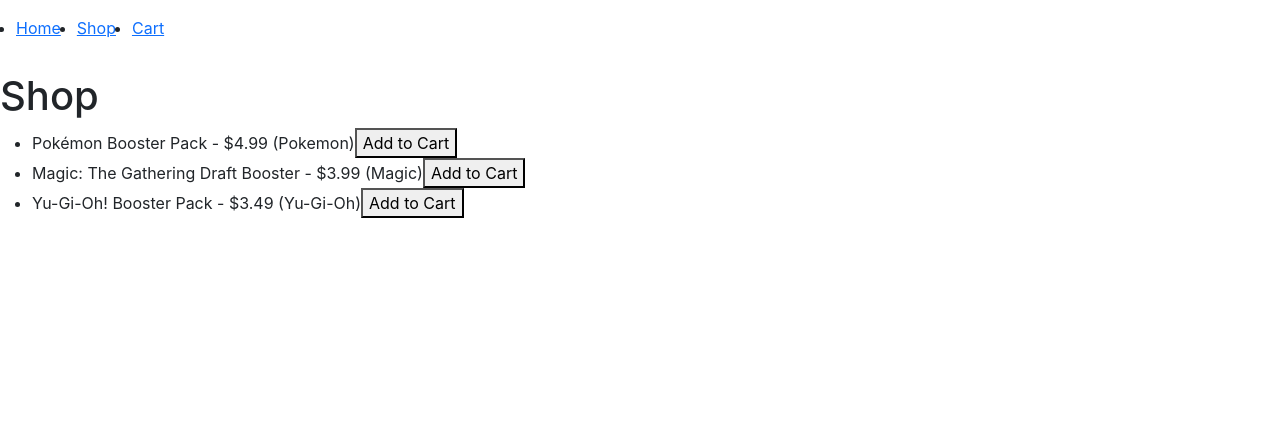
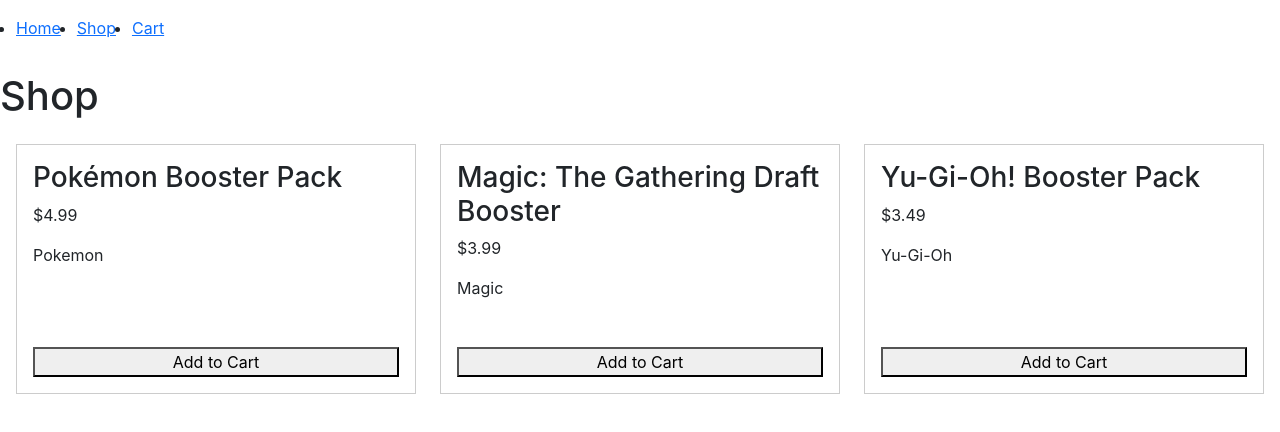
Before and after one commit to amacken3/cscv1.1, a React (Create React App) app in the folder card-shop-client/: page /shop in a window 1280 px wide. Shown: the top 432 px of the page. Built offline with nearby package versions, Linux system fonts and the light colour scheme.

Commit message:
centralized shop layout and added styles for styling of website

```diff
--- /dev/null
+++ b/card-shop-client/src/components/ProductCard.js
@@ -0,0 +1,14 @@
+import React from "react";
+
+function ProductCard({ item, addToCart }) {
+  return (
+    <div className="product-card">
+      <h3>{item.name}</h3>
+      <p>${item.price}</p>
+      <p>{item.game}</p>
+      <button onClick={() => addToCart(item)}>Add to Cart</button>
+    </div>
+  );
+}
+
+export default ProductCard;
--- a/card-shop-client/src/pages/ShopPage.js
+++ b/card-shop-client/src/pages/ShopPage.js
@@ -1,24 +1,20 @@
 import React, { useContext } from "react";
 import products from "../data/product";
 import { CartContext } from "../context/CartContext";
+import ProductCard from "../components/ProductCard";
+import "../styles/shop.css";
 
 function ShopPage() {
-  const { cart, addToCart } = useContext(CartContext);
-
-  console.log(cart); // <-- This is in the right spot now
+  const { addToCart } = useContext(CartContext);
 
   return (
     <div>
       <h1>Shop</h1>
-
-      <ul>
+      <div className="shop-grid">
         {products.map((item) => (
-          <li key={item.id}>
-            {item.name} - ${item.price} ({item.game})
-            <button onClick={() => addToCart(item)}>Add to Cart</button>
-          </li>
+          <ProductCard key={item.id} item={item} addToCart={addToCart} />
         ))}
-      </ul>
+      </div>
     </div>
   );
 }
--- /dev/null
+++ b/card-shop-client/src/styles/shop.css
@@ -0,0 +1,22 @@
+/* Grid container */
+.shop-grid {
+  display: grid;
+  grid-template-columns: repeat(3, 1fr);
+  gap: 1.5rem;
+  padding: 1rem;
+}
+
+/* Each card */
+.product-card {
+  border: 1px solid #ccc;
+  padding: 1rem;
+  display: flex;
+  flex-direction: column; /* allows us to push button to bottom */
+  justify-content: space-between;
+  min-height: 250px; /* ensures equal height */
+}
+
+/* Ensures the button stays at bottom */
+.product-card button {
+  margin-top: auto;
+}
```
